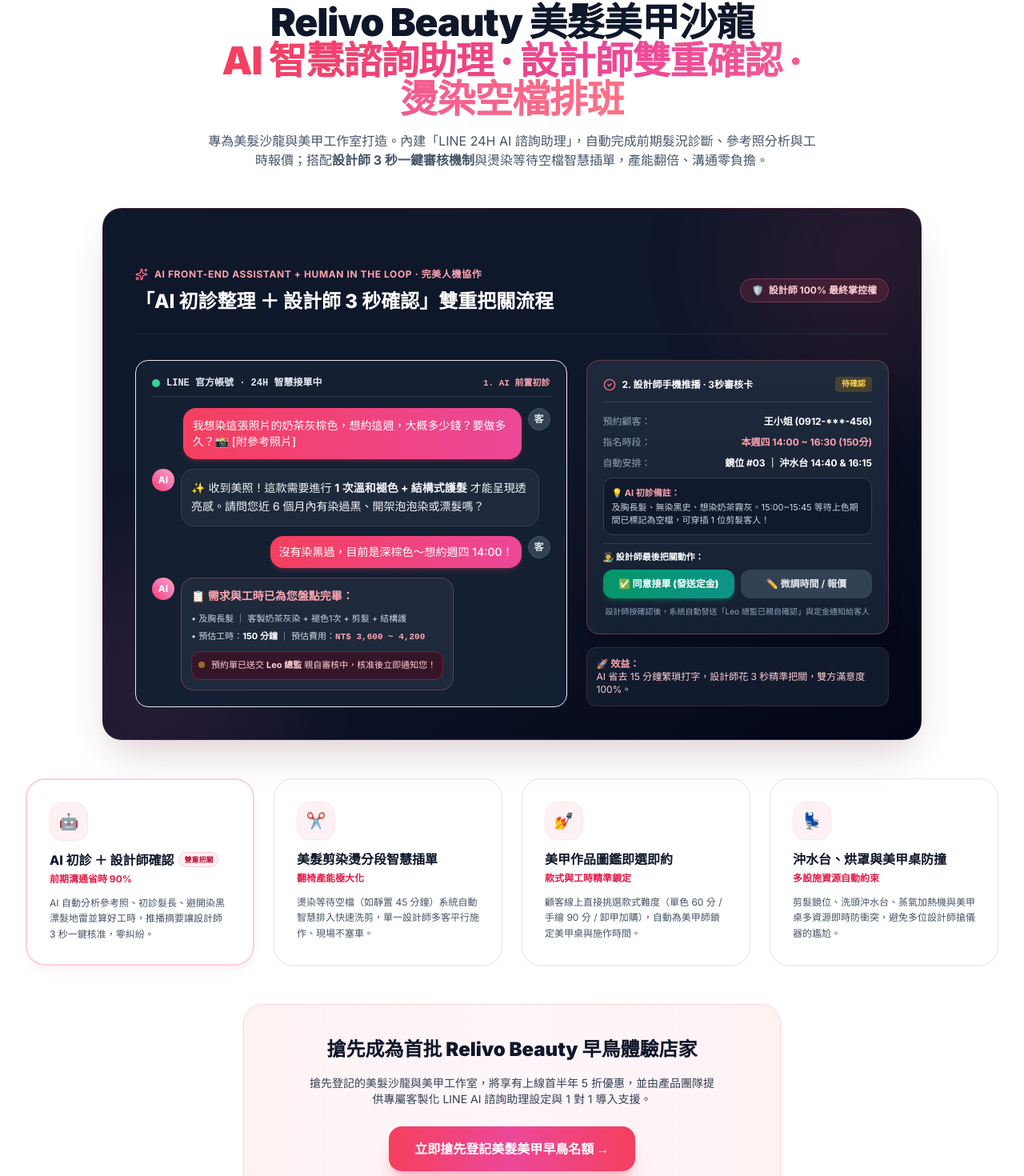
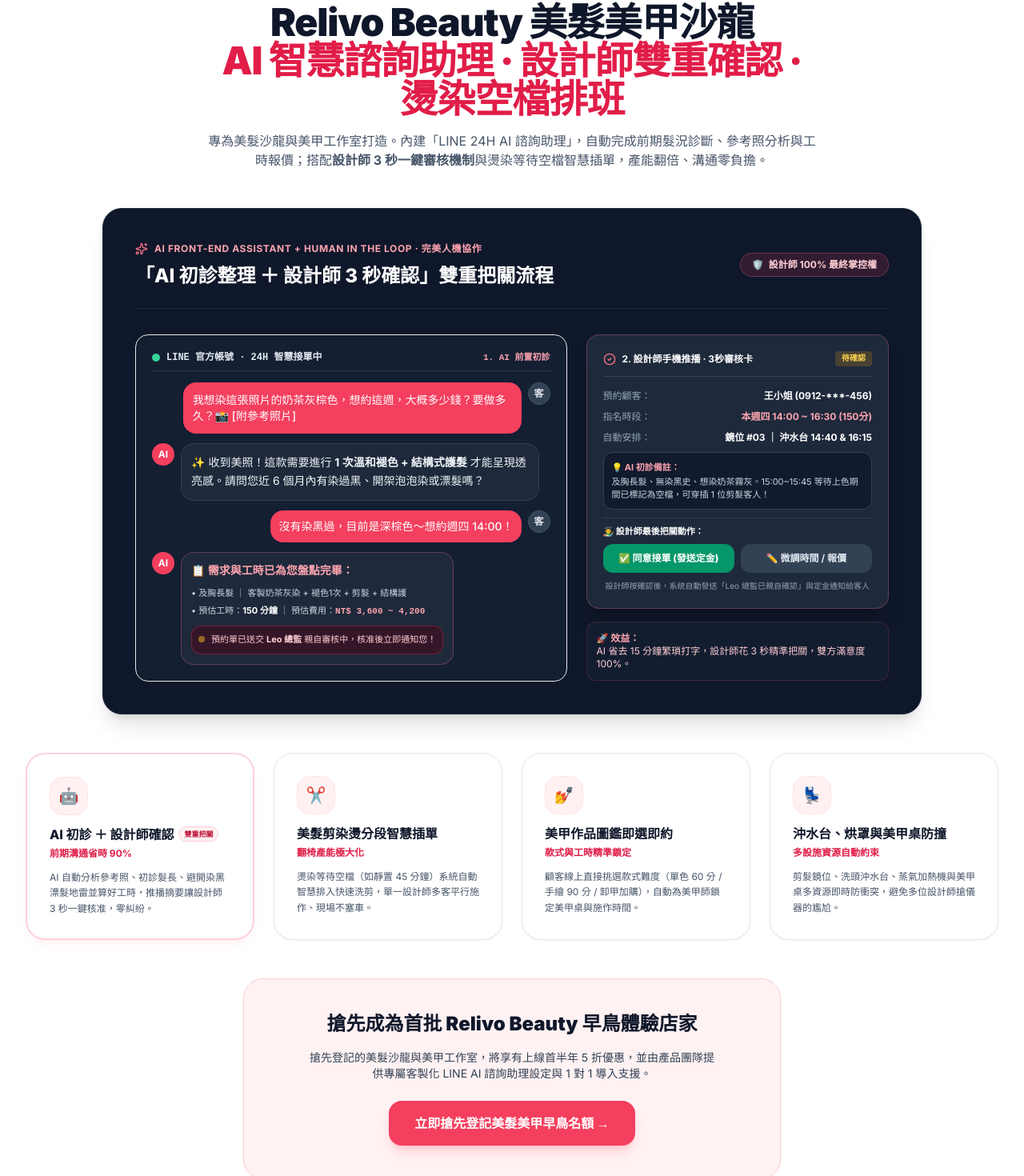
Before and after one commit to jerryxue-project/relievo_landing, a Vue app: page /solutions/beauty in a window 1280 px wide. Shown: the part 182-1652 px from the top of the page at 80% size. Built offline with nearby package versions, Linux system fonts and the light colour scheme.

Commit message:
style: remove all gradients and use clean solid soft rose pink for Beauty solution

```diff
--- a/src/components/SolutionsMatrixSection.vue
+++ b/src/components/SolutionsMatrixSection.vue
@@ -81,7 +81,7 @@
           </div>
 
           <div class="space-y-3.5">
-            <div class="w-12 h-12 rounded-2xl bg-gradient-to-br from-rose-50 to-pink-50 text-rose-600 flex items-center justify-center text-2xl shadow-xs border border-rose-100">
+            <div class="w-12 h-12 rounded-2xl bg-rose-50 text-rose-600 flex items-center justify-center text-2xl shadow-xs border border-rose-100">
               ✂️
             </div>
             <div>
@@ -110,7 +110,7 @@
           <div class="pt-4">
             <router-link
               to="/solutions/beauty"
-              class="block w-full py-3 rounded-xl bg-gradient-to-r from-rose-500 to-pink-500 hover:from-rose-600 hover:to-pink-600 text-white font-bold text-sm text-center shadow-md shadow-rose-500/20 transition-all"
+              class="block w-full py-3 rounded-xl bg-rose-500 hover:bg-rose-600 text-white font-bold text-sm text-center shadow-md shadow-rose-500/20 transition-all"
             >
               搶先登記早鳥體驗 &rarr;
             </router-link>
--- a/src/views/BeautySolutionView.vue
+++ b/src/views/BeautySolutionView.vue
@@ -9,7 +9,7 @@
         </span>
         <h1 class="text-3xl sm:text-5xl font-black text-slate-900 tracking-tight leading-tight">
           Relivo Beauty 美髮美甲沙龍<br />
-          <span class="text-transparent bg-clip-text bg-gradient-to-r from-rose-500 via-pink-500 to-rose-400">
+          <span class="text-rose-600">
             AI 智慧諮詢助理 · 設計師雙重確認 · 燙染空檔排班
           </span>
         </h1>
@@ -18,12 +18,8 @@
         </p>
       </div>
 
-      <!-- AI Chatbot Interactive Workflow Showcase (Sleek Salon Dark-mode with Blush Pink Glow) -->
-      <div class="mt-12 max-w-5xl mx-auto bg-gradient-to-br from-slate-900 via-slate-900 to-slate-950 rounded-3xl p-6 sm:p-10 border border-rose-500/20 text-white shadow-2xl shadow-rose-950/20 space-y-8 relative overflow-hidden">
-        <!-- Subtle Fashion Glow Accent -->
-        <div class="absolute -top-24 -right-24 w-80 h-80 bg-rose-500/10 rounded-full blur-3xl pointer-events-none"></div>
-        <div class="absolute -bottom-24 -left-24 w-80 h-80 bg-pink-500/10 rounded-full blur-3xl pointer-events-none"></div>
-
+      <!-- AI Chatbot Interactive Workflow Showcase (Sleek Salon Dark-mode with Blush Pink Accents) -->
+      <div class="mt-12 max-w-5xl mx-auto bg-slate-900 rounded-3xl p-6 sm:p-10 border border-slate-800 text-white shadow-xl space-y-8 relative">
         <div class="relative z-10 flex flex-col md:flex-row md:items-center justify-between gap-4 border-b border-slate-800 pb-6">
           <div class="space-y-1">
             <div class="inline-flex items-center space-x-2 text-rose-300 text-xs font-bold uppercase tracking-wider">
@@ -54,7 +50,7 @@
             <div class="space-y-3 text-xs sm:text-sm">
               <!-- Customer Bubble -->
               <div class="flex items-start justify-end space-x-2">
-                <div class="bg-gradient-to-r from-rose-500 to-pink-500 text-white p-3 rounded-2xl rounded-tr-xs max-w-[85%] space-y-1 shadow-md shadow-rose-500/20 font-medium">
+                <div class="bg-rose-500 text-white p-3 rounded-2xl rounded-tr-xs max-w-[85%] space-y-1 shadow-sm font-medium">
                   <p>我想染這張照片的奶茶灰棕色，想約這週，大概多少錢？要做多久？📸 [附參考照片]</p>
                 </div>
                 <div class="w-7 h-7 rounded-full bg-slate-700 flex items-center justify-center text-xs font-bold text-slate-200 flex-shrink-0 border border-slate-600">
@@ -64,7 +60,7 @@
 
               <!-- AI Assistant Response -->
               <div class="flex items-start space-x-2">
-                <div class="w-7 h-7 rounded-full bg-gradient-to-tr from-rose-500 via-pink-400 to-rose-300 flex items-center justify-center text-xs text-white font-bold flex-shrink-0 shadow-xs">
+                <div class="w-7 h-7 rounded-full bg-rose-500 flex items-center justify-center text-xs text-white font-bold flex-shrink-0 shadow-xs">
                   AI
                 </div>
                 <div class="bg-slate-800 text-slate-100 p-3 rounded-2xl rounded-tl-xs max-w-[90%] space-y-2 border border-slate-700">
@@ -76,7 +72,7 @@
 
               <!-- Customer Bubble 2 -->
               <div class="flex items-start justify-end space-x-2">
-                <div class="bg-gradient-to-r from-rose-500 to-pink-500 text-white p-2.5 rounded-2xl rounded-tr-xs max-w-[80%] shadow-md shadow-rose-500/20 font-medium">
+                <div class="bg-rose-500 text-white p-2.5 rounded-2xl rounded-tr-xs max-w-[80%] shadow-sm font-medium">
                   <p>沒有染黑過，目前是深棕色～想約週四 14:00！</p>
                 </div>
                 <div class="w-7 h-7 rounded-full bg-slate-700 flex items-center justify-center text-xs font-bold text-slate-200 flex-shrink-0 border border-slate-600">
@@ -86,7 +82,7 @@
 
               <!-- AI Booking Quote & Pending Confirmation -->
               <div class="flex items-start space-x-2">
-                <div class="w-7 h-7 rounded-full bg-gradient-to-tr from-rose-500 via-pink-400 to-rose-300 flex items-center justify-center text-xs text-white font-bold flex-shrink-0 shadow-xs">
+                <div class="w-7 h-7 rounded-full bg-rose-500 flex items-center justify-center text-xs text-white font-bold flex-shrink-0 shadow-xs">
                   AI
                 </div>
                 <div class="bg-slate-800 text-slate-100 p-3 rounded-2xl rounded-tl-xs max-w-[90%] space-y-2 border border-rose-400/30">
@@ -106,7 +102,7 @@
 
           <!-- Right: Designer Pre-Consultation Review Card -->
           <div class="lg:col-span-5 space-y-4">
-            <div class="bg-gradient-to-b from-slate-800 to-slate-850 p-5 rounded-2xl border border-rose-400/30 space-y-4 shadow-xl">
+            <div class="bg-slate-800 p-5 rounded-2xl border border-rose-400/30 space-y-4 shadow-xl">
               <div class="flex items-center justify-between pb-3 border-b border-slate-700">
                 <div class="flex items-center space-x-2">
                   <CheckCircle2 class="w-4 h-4 text-rose-400" />
@@ -139,7 +135,7 @@
                     <span>👨‍🎨 設計師最後把關動作：</span>
                   </div>
                   <div class="grid grid-cols-2 gap-2">
-                    <button type="button" class="py-2.5 px-2 rounded-xl bg-gradient-to-r from-emerald-600 to-teal-600 hover:from-emerald-500 hover:to-teal-500 text-white font-extrabold text-xs flex items-center justify-center space-x-1 shadow-md shadow-emerald-600/30 cursor-pointer">
+                    <button type="button" class="py-2.5 px-2 rounded-xl bg-emerald-600 hover:bg-emerald-500 text-white font-extrabold text-xs flex items-center justify-center space-x-1 shadow-sm cursor-pointer">
                       <span>✅ 同意接單 (發送定金)</span>
                     </button>
                     <button type="button" class="py-2.5 px-2 rounded-xl bg-slate-700 hover:bg-slate-600 text-slate-200 font-bold text-xs flex items-center justify-center space-x-1 cursor-pointer">
@@ -166,7 +162,7 @@
         <!-- Feature 1: AI Chatbot + Designer Review -->
         <div class="bg-white p-6 sm:p-7 rounded-3xl border-2 border-rose-200/90 hover:border-rose-400 shadow-lg shadow-rose-500/5 space-y-3 relative flex flex-col justify-between transition-all duration-300">
           <div class="space-y-3">
-            <div class="w-12 h-12 rounded-2xl bg-gradient-to-br from-rose-50 to-pink-50 text-rose-600 flex items-center justify-center text-xl font-bold shadow-xs border border-rose-100">
+            <div class="w-12 h-12 rounded-2xl bg-rose-50 text-rose-600 flex items-center justify-center text-xl font-bold shadow-xs border border-rose-100">
               🤖
             </div>
             <div class="space-y-1">
@@ -185,7 +181,7 @@
         <!-- Feature 2: Hair Gap Insertion -->
         <div class="bg-white p-6 sm:p-7 rounded-3xl border border-slate-200 shadow-sm space-y-3 flex flex-col justify-between hover:border-rose-300 transition-all">
           <div class="space-y-3">
-            <div class="w-12 h-12 rounded-2xl bg-gradient-to-br from-rose-50 to-pink-50 text-rose-600 flex items-center justify-center text-xl font-bold shadow-xs border border-rose-100">
+            <div class="w-12 h-12 rounded-2xl bg-rose-50 text-rose-600 flex items-center justify-center text-xl font-bold shadow-xs border border-rose-100">
               ✂️
             </div>
             <div class="space-y-1">
@@ -201,7 +197,7 @@
         <!-- Feature 3: Nail Styles -->
         <div class="bg-white p-6 sm:p-7 rounded-3xl border border-slate-200 shadow-sm space-y-3 flex flex-col justify-between hover:border-rose-300 transition-all">
           <div class="space-y-3">
-            <div class="w-12 h-12 rounded-2xl bg-gradient-to-br from-rose-50 to-pink-50 text-rose-600 flex items-center justify-center text-xl font-bold shadow-xs border border-rose-100">
+            <div class="w-12 h-12 rounded-2xl bg-rose-50 text-rose-600 flex items-center justify-center text-xl font-bold shadow-xs border border-rose-100">
               💅
             </div>
             <div class="space-y-1">
@@ -217,7 +213,7 @@
         <!-- Feature 4: Seat & Equipment Solver -->
         <div class="bg-white p-6 sm:p-7 rounded-3xl border border-slate-200 shadow-sm space-y-3 flex flex-col justify-between hover:border-rose-300 transition-all">
           <div class="space-y-3">
-            <div class="w-12 h-12 rounded-2xl bg-gradient-to-br from-rose-50 to-pink-50 text-rose-600 flex items-center justify-center text-xl font-bold shadow-xs border border-rose-100">
+            <div class="w-12 h-12 rounded-2xl bg-rose-50 text-rose-600 flex items-center justify-center text-xl font-bold shadow-xs border border-rose-100">
               💺
             </div>
             <div class="space-y-1">
@@ -231,8 +227,8 @@
         </div>
       </div>
 
-      <!-- Early Access Box (Fashion Blush Pink Gradient) -->
-      <div class="max-w-2xl mx-auto mt-12 bg-gradient-to-r from-rose-50/90 via-pink-50/70 to-rose-50/90 rounded-3xl p-8 sm:p-10 border border-rose-200/80 text-center space-y-4 shadow-lg shadow-rose-500/5">
+      <!-- Early Access Box (Soft Blush Pink Solid) -->
+      <div class="max-w-2xl mx-auto mt-12 bg-rose-50/90 rounded-3xl p-8 sm:p-10 border border-rose-200 text-center space-y-4 shadow-sm">
         <h3 class="text-xl sm:text-2xl font-black text-slate-900">搶先成為首批 Relivo Beauty 早鳥體驗店家</h3>
         <p class="text-xs sm:text-sm text-slate-700 max-w-lg mx-auto leading-relaxed">
           搶先登記的美髮沙龍與美甲工作室，將享有上線首半年 5 折優惠，並由產品團隊提供專屬客製化 LINE AI 諮詢助理設定與 1 對 1 導入支援。
@@ -240,7 +236,7 @@
         <div class="pt-2">
           <router-link
             to="/contact"
-            class="inline-block px-8 py-4 rounded-2xl bg-gradient-to-r from-rose-500 via-pink-500 to-rose-500 hover:from-rose-600 hover:to-pink-600 text-white font-extrabold text-sm sm:text-base shadow-xl shadow-rose-500/25 transition-all transform active:scale-95"
+            class="inline-block px-8 py-4 rounded-2xl bg-rose-500 hover:bg-rose-600 text-white font-extrabold text-sm sm:text-base shadow-lg shadow-rose-500/20 transition-all transform active:scale-95"
           >
             立即搶先登記美髮美甲早鳥名額 &rarr;
           </router-link>
```
Also changed, not shown: 1 other file (tests, documents, lock files or other folders).
